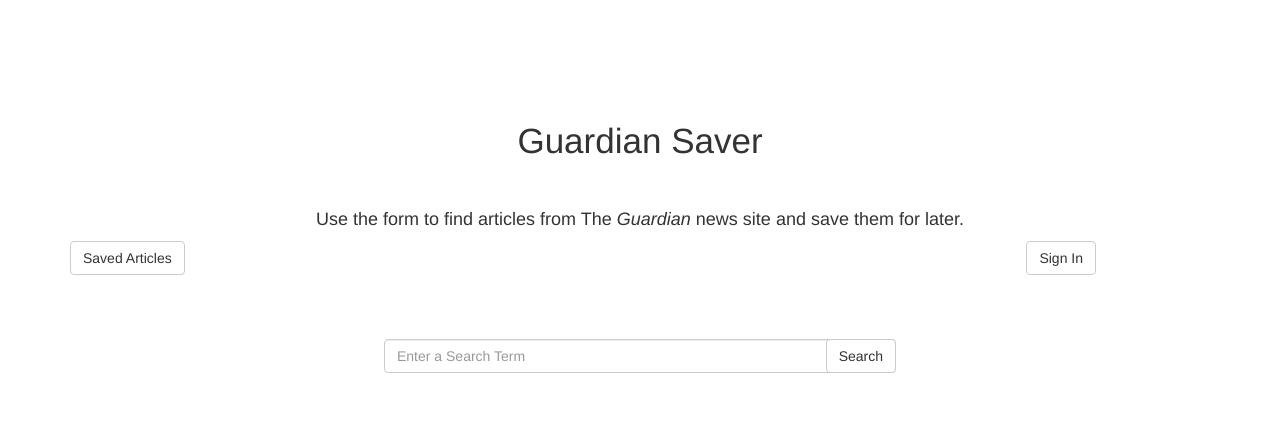
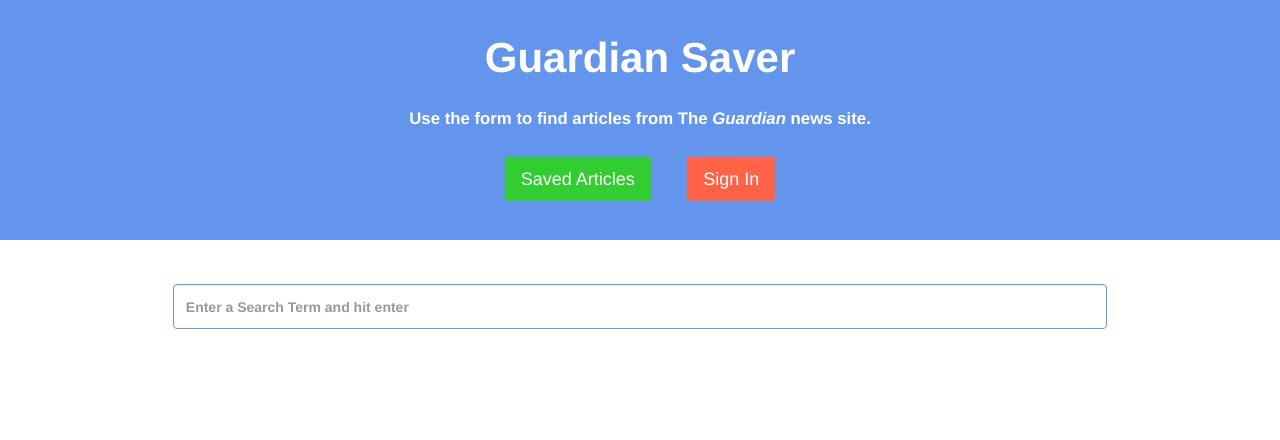
Before and after one commit to kkindorf/guardian, a website: page public/index.html in a window 1280 px wide. Drawn offline with nearby package versions, Linux system fonts and the light colour scheme.

Commit message:
added better design features

```diff
--- a/public/app.js
+++ b/public/app.js
@@ -15,7 +15,7 @@
         newDate = data[i].date.substring(0, 10);
         var year = newDate.slice(0, 5);
         newDate =newDate.substring(5, newDate.length)+"-"+year.substring(0, year.length-1);
-        $(".saved-results").append("<div class='panel panel-default saved-panel'><div class='panel-heading saved-articles-panel'><button type='button' id='"+i+"' class='btn btn-default delete' aria-label='Left Align'><span class='glyphicon glyphicon-trash' aria-hidden='true'></span></button><h3 class='panel-title'>Search Query Used: "+ data[i].searchTerm+"</h3></div><div class='panel-body'><p>Title: <a href="+data[i].articleURL+" target='_blank'>"+data[i].title+"</a></p><p>Date Searched: "+newDate+"</p><p>Format: "+data[i].format+"</p><p class='instructions'>Click the box to add notes:</p><p class='edit' id='p"+i+"'>"+data[i].notes+"</p></div></div>");
+        $(".saved-results").append("<div class='panel panel-default saved-panel'><div class='panel-heading saved-articles-panel'><button type='button' id='"+i+"' class='btn btn-default delete' aria-label='Left Align'><span class='glyphicon glyphicon-trash' aria-hidden='true'></span></button><h5 class='panel-title'>Search Query Used: "+ data[i].searchTerm+"</h5></div><div class='panel-body'><p>Title: <a href="+data[i].articleURL+" target='_blank'>"+data[i].title+"</a></p><p>Date Searched: "+newDate+"</p><p>Format: "+data[i].format+"</p><p class='instructions'>Click the box to add notes:</p><p class='edit' id='p"+i+"'>"+data[i].notes+"</p></div></div>");
 
     }
 }
--- a/public/index.css
+++ b/public/index.css
@@ -3,38 +3,70 @@
 }
 
 .container{
-  padding-top:8%;
-
+  background: #6495ED;
+  width: 100%;
+  padding-bottom:3%;
+  color:white;
 }
 .header{
+  padding-top:1.2%;
   margin: auto;
   text-align: center;
   max-width: 65%;
+
 }
 .title{
-  font-size: 2.5em;
+  font-size: 3em;
+  font-weight: bolder;
+  white-space: nowrap;
 }
 
 .description{
-  padding-top: 5%;
-  line-height: 1.3em;
+  font-size: 1.2em;
+  padding-top: 2%;
+  line-height: 1.4em;
 }
-.pull-left, .pull-right{
-  margin-right:10%;
-  margin-left:10%;
+.button-wrapper{
+  white-space: nowrap;
+}
+
+.saved{
+  margin-right:2%;
+  border-radius: 0;
+  background: #32CD32;
+  border: none;
+}
+.sign-in{
+  margin-left:2%;
+  border-radius: 0;
+  background: #FF6347;
+  border: none;
+}
+.saved:hover{
+  background-color: #32CD32;
+  border: none;
+}
+.saved:click{
+  background-color: #32CD32;
+  border: none;
+}
+.sign-in:hover{
+  background-color: #FF6347;
+  border: none;
 }
 .form{
-  padding: 5%;
-  width: 50%;
+  font-weight: bold;
+  padding: 3.5%;
+  width: 80%;
   margin: auto;
-  position: relative;
 }
-.search{
-  position: absolute;
-  right: 10%;
+.form-control{
+  height: 45px;
+  border: 1px solid #6495ED !important;
 }
+
 .panel{
-  width: 50%;
+  width: 80%;
   margin: auto;
   margin-bottom:3%;
 
@@ -45,14 +77,18 @@
 .save{
   position: absolute;
   right: 5%;
-
 }
 p{
   padding-bottom:2%;
+  font-weight: bold;
 }
 .saved-articles-panel{
   position: relative;
+  background: none !important;
+  color: #e65c00 !important;
+
 }
+
 .delete{
   position: absolute;
   right: 3%;
@@ -63,8 +99,8 @@
   padding-bottom: 0;
 }
 .edit{
-  border: 1px solid blue;
-  min-height: 30px;
+  border: .2px solid blue;
+  min-height: 40px;
   padding:5px;
 }
 
@@ -72,6 +108,6 @@
   display:none;
   font-size: 2em;
   margin: auto;
-  width:40%;
+  width:85%;
 
 }
--- a/public/index.html
+++ b/public/index.html
@@ -2,6 +2,7 @@
 <html lang="en">
 <head>
     <meta charset="UTF-8">
+    <meta name="viewport" content="width=device-width, initial-scale=1.0">
     <link rel="stylesheet" href="https://cdnjs.cloudflare.com/ajax/libs/normalize/4.2.0/normalize.css" type="text/css" />
     <link rel="stylesheet" href="https://maxcdn.bootstrapcdn.com/bootstrap/3.3.7/css/bootstrap.min.css" type="text/css" />
     <link rel="stylesheet" href="index.css" type="text/css"/>
@@ -13,17 +14,18 @@
        <div class="container">
         <div class="header">
           <h1 class="title">Guardian Saver</h1>
-           <h4 class="description">Use the form to find articles from The <em>Guardian</em> news site and save them for later.</h4>
+           <p class="description">Use the form to find articles from The <em>Guardian</em> news site.</p>
+           <div class="button-wrap">
+              <button class="btn btn-primary btn-lg saved" role="button">Saved Articles</button>
+              <button class="btn btn-primary btn-lg sign-in" role="button">Sign In</button>
+           </div>
         </div>
-           <button class="btn btn-default top-buttons saved" role="button">Saved Articles</button>
-           <button class="btn btn-default top-buttons pull-right" role="button">Sign In</button>
        </div>
     </div>
     <div class="row">
       <form>
         <div class="form">
-          <button class="btn btn-default search" type="submit">Search</button>
-          <input type="text" class="form-control" id="term" placeholder="Enter a Search Term">
+          <input type="text" class="form-control" id="term" placeholder="Enter a Search Term and hit enter">
         </div>
       </form>
 
@@ -33,9 +35,7 @@
         <a class="previous pull-left" href="#" role="button">Previous</a>
         <a class="next pull-right" href="#" role="button">Next</a>
       </div>
-
     </div>
-
       <script src="https://ajax.googleapis.com/ajax/libs/jquery/3.1.0/jquery.min.js"></script>
       <script src="https://maxcdn.bootstrapcdn.com/bootstrap/3.3.7/js/bootstrap.min.js"></script>
       <script type="text/javascript" src="app.js"></script>
```
